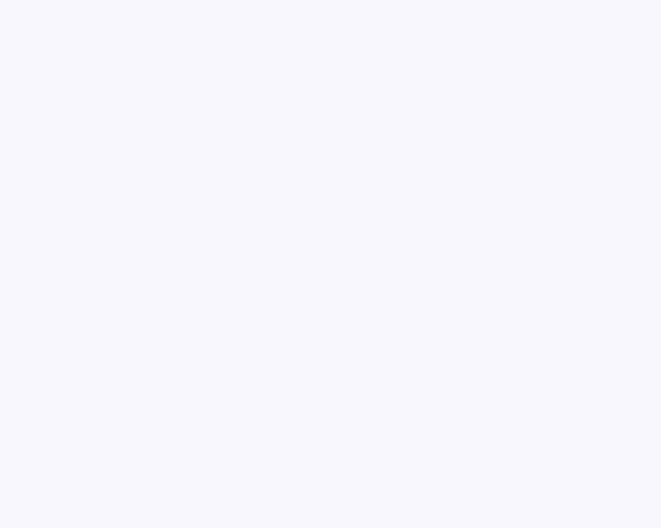
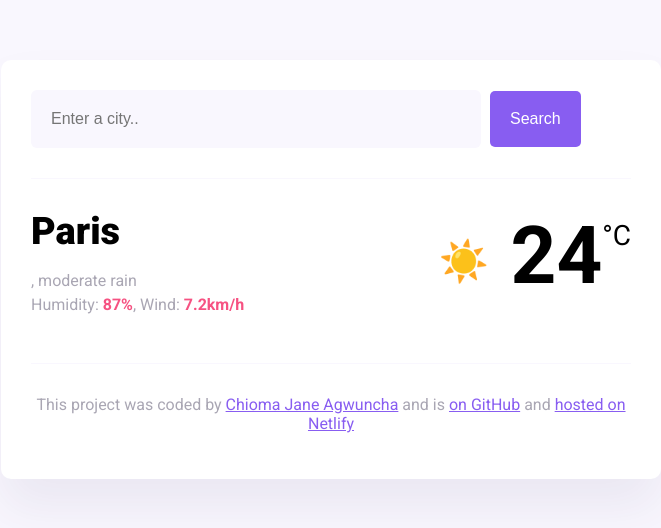
Before and after one commit to Jane0056/Mini--Temperature--Project, a plain HTML site: page index.html in a window 1280 px wide. Shown: the whole page, without its empty margins (309-970 px from the left). Drawn offline with nearby package versions, Linux system fonts and the light colour scheme.

Commit message:
Updated index.html

```diff
--- a/index.html
+++ b/index.html
@@ -1,5 +1,6 @@
 <!DOCTYPE html>
 <html lang="en">
+
 <head>
     <meta charset="UTF-8" />
     <meta name="viewport" content="width=device-width, initial-scale=1.0" />
@@ -12,10 +13,44 @@
     <title>Weather</title>
     <link rel="stylesheet" href="style.css" />
 </head>
+
 <body>
+    <div class="weather-app">
+        <header>
+            <form id="search-form">
+                <input type="search" placeholder="Enter a city.." required class="search-input" id="search-input" />
+                <input type="submit" value="Search" class="search-button" />
+            </form>
+        </header>
+        <main>
+            <div class="current-weather">
+                <div>
+                    <h1 class="current-city" id="current-city">Paris</h1>
+                    <p class="current-details" id="current-details">
+                        <span id="current-date"></span>, moderate rain <br />
+                        Humidity: <strong>87%</strong>, Wind: <strong>7.2km/h</strong>
+                    </p>
+                </div>
+                <div class="current-temperature" id="current-temperature">
+                    <span class="current-temperature-icon">☀️</span>
+                    <span class="current-temperature-value" id="current-temperature-value">24</span><span
+                        class="current-temperature-unit">°C</span>
+                </div>
+            </div>
+        </main>
+        <footer>
+            <p>
+                This project was coded by
+                <a href="#" target="_blank">Chioma Jane Agwuncha</a> and is
+                <a href="#" target="_blank"> on GitHub</a> and
+                <a href="#" target="_blank">hosted on Netlify</a>
+            </p>
+        </footer>
+    </div>
 
 
     <script src="script.js"></script>
 
 </body>
+
 </html>
```
